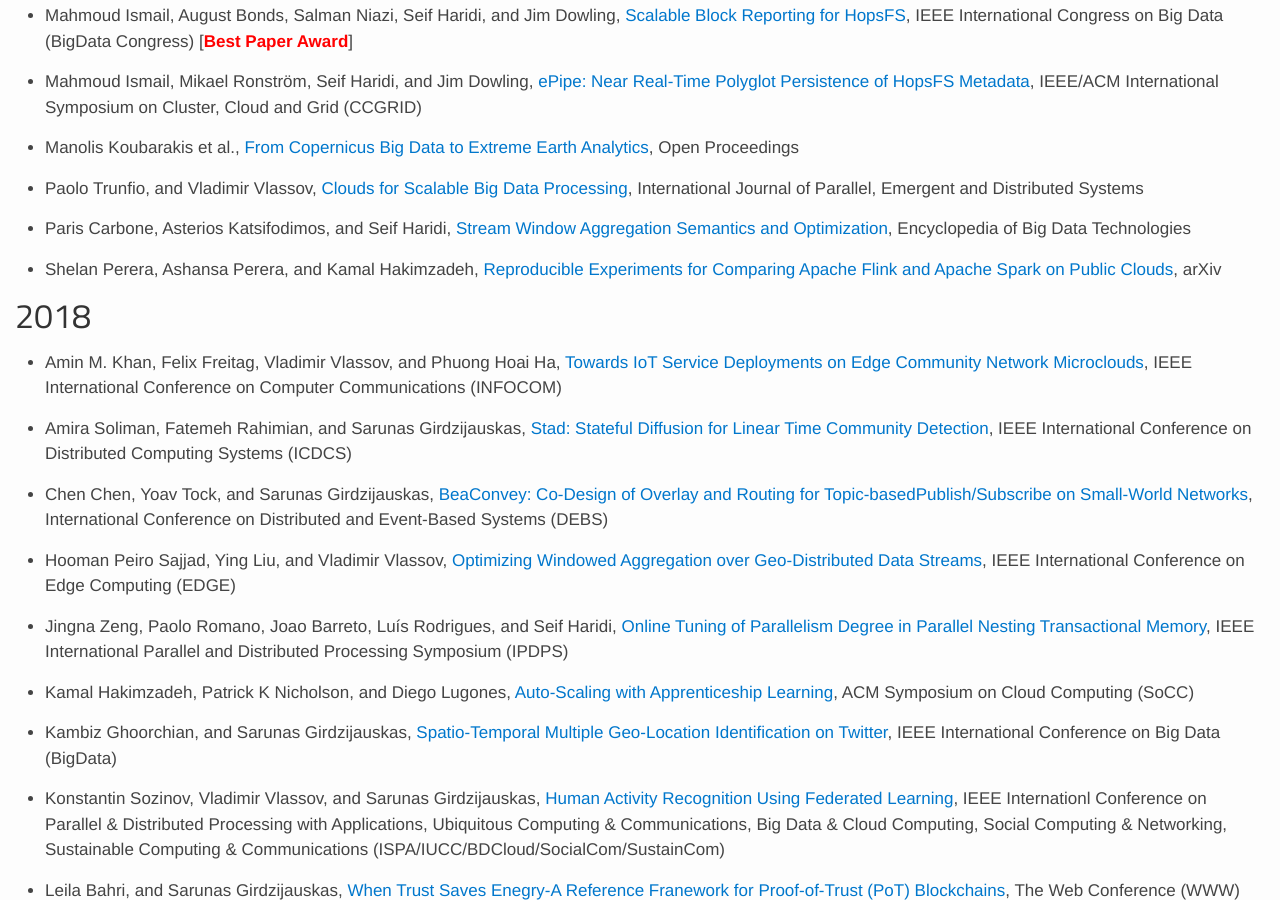
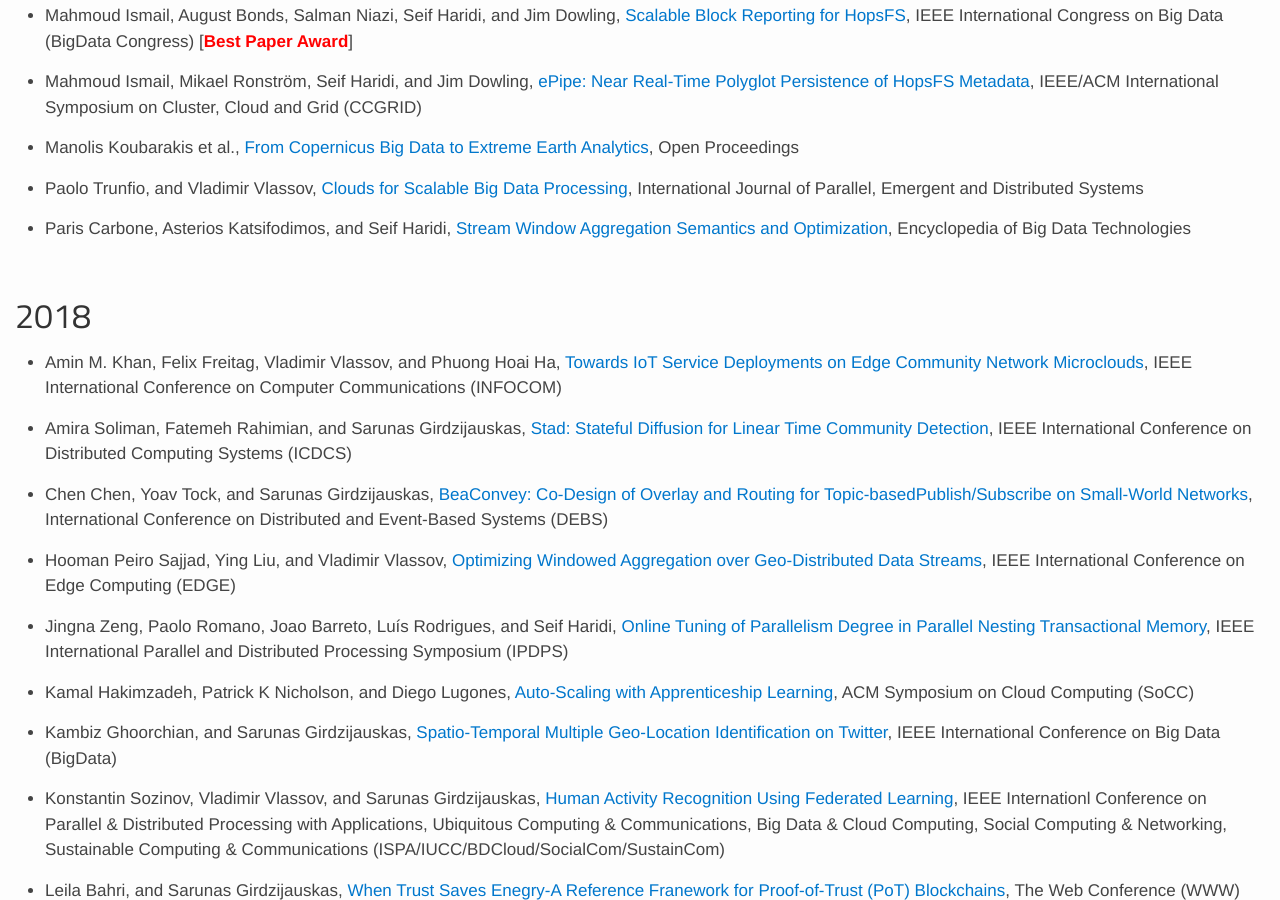
Before and after one commit to dcatkth/dcatkth.github.io, a Jekyll site: the page built from publication.md, in a window 1280 px wide and 900 px high, scrolled down 799 px. Built offline with Jekyll 4.4.1, drawn with Linux system fonts in a browser that asks for light colours; some of the changed text lies outside the part shown.

Commit message:
update papers

```diff
--- a/publication.md
+++ b/publication.md
@@ -28,7 +28,6 @@ permalink: /publication/
 
 * Paris Carbone, Asterios Katsifodimos, and Seif Haridi, [Stream Window Aggregation Semantics and Optimization](/papers/window-semantics-encyclopediaBigDAta18.pdf), Encyclopedia of Big Data Technologies
 
-* Shelan Perera, Ashansa Perera, and Kamal Hakimzadeh, [Reproducible Experiments for Comparing Apache Flink and Apache Spark on Public Clouds](/papers/1610.04493.pdf), arXiv
 <br>
 
 ## 2018
```
Also changed, not shown: other parts of publication.md (+2 -0 lines).
